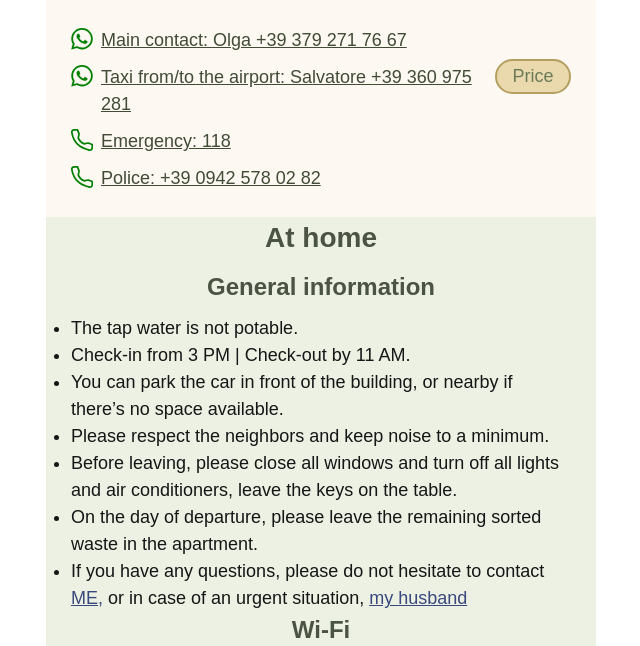
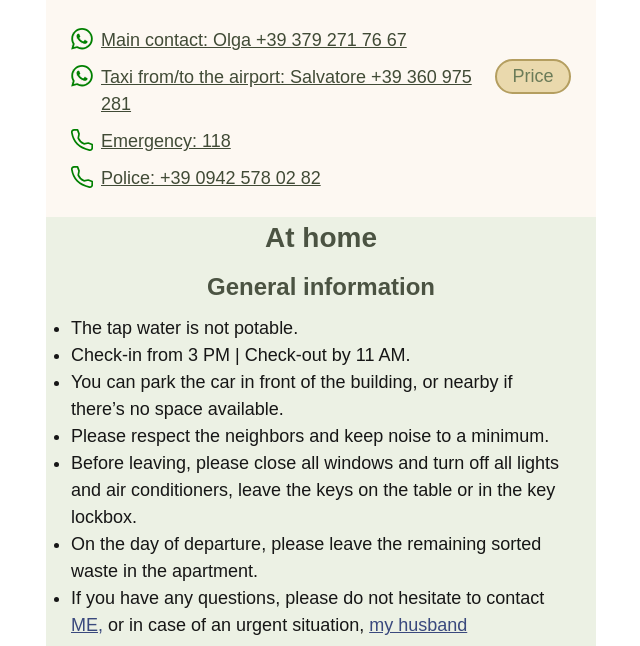
Before and after one commit to Monacolga/Casa-Alice, a plain HTML site: page index.html in a window 1280 px wide. Shown: the part 142-788 px from the top of the page, without its empty margins (319-959 px from the left). Drawn offline with Linux system fonts and the light colour scheme.

Commit message:
feat: key box

```diff
--- a/index.html
+++ b/index.html
@@ -119,7 +119,7 @@
               </li>
               <li class="info-item">
                 Before leaving, please close all windows and turn off all lights
-                and air conditioners, leave the keys on the table.
+                and air conditioners, leave the keys on the table or in the key lockbox.
               </li>
               <li class="info-item">
                 On the day of departure, please leave the remaining sorted waste
```
